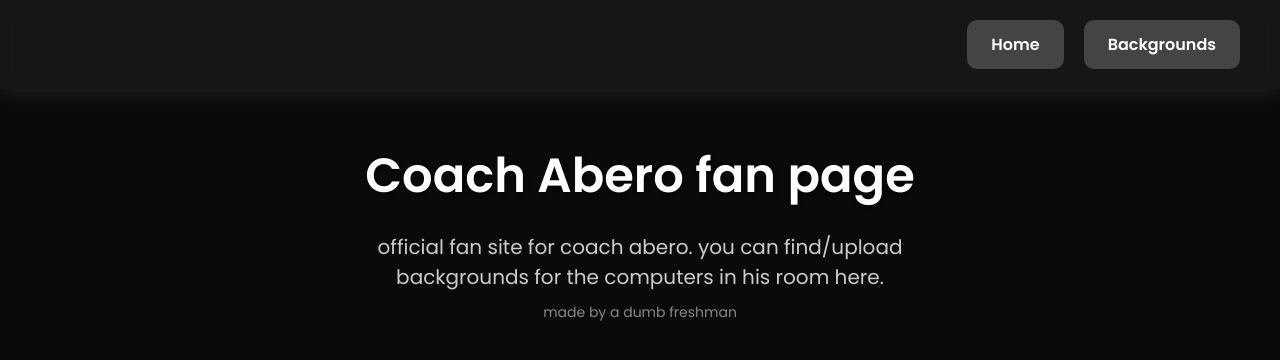
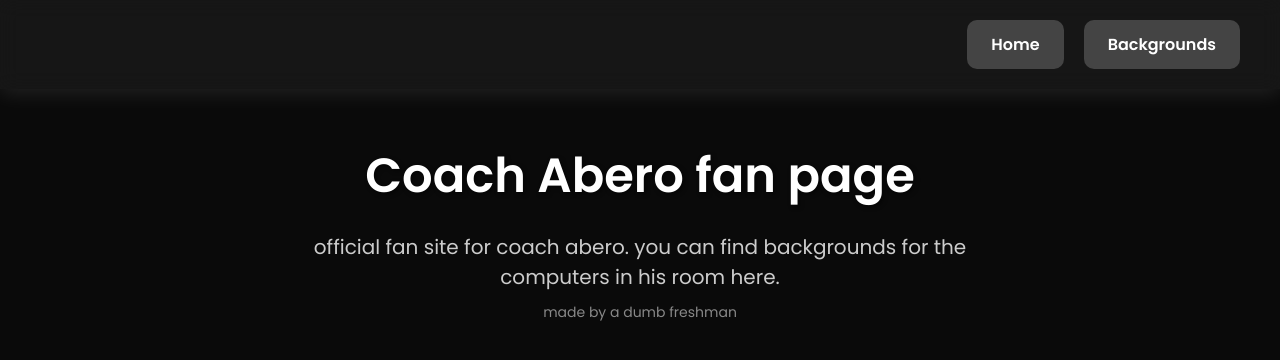
Before and after one commit to pixelTrekker42/pixeltrekker42.github.io, a plain HTML site: page index.html in a window 1280 px wide. Drawn offline with Linux system fonts and the light colour scheme.

Commit message:
METADATA

```diff
--- a/index.html
+++ b/index.html
@@ -11,6 +11,7 @@
   <meta property="og:image" content="https://coachabero.lol/mainimg.jpeg">
   <meta property="og:url" content="https://coachabero.lol">
   <meta property="og:type" content="website">
+  <meta name="theme-color" content="#1F35E8">
   <style>
     @import url('https://fonts.googleapis.com/css2?family=Poppins:wght@300;400;600&display=swap');
     * {
@@ -107,7 +108,7 @@
 
   <div class="main">
     <h1>Coach Abero fan page</h1>
-    <p>official fan site for coach abero. you can find/upload backgrounds for the computers in his room here.</p>
+    <p>official fan site for coach abero. you can find backgrounds for the computers in his room here.</p>
     <div class="subtext">made by a dumb freshman</div>
   </div>
 
```
Also changed, not shown: backgrounds/index.html (+1 -0 lines).
